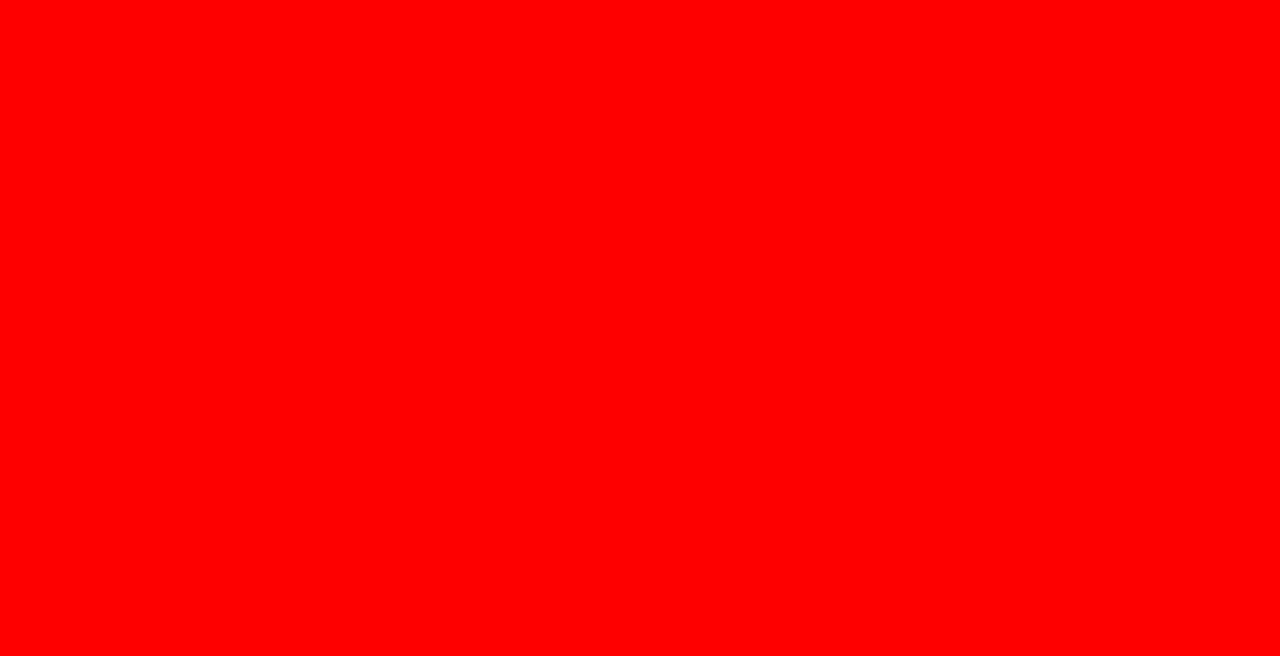
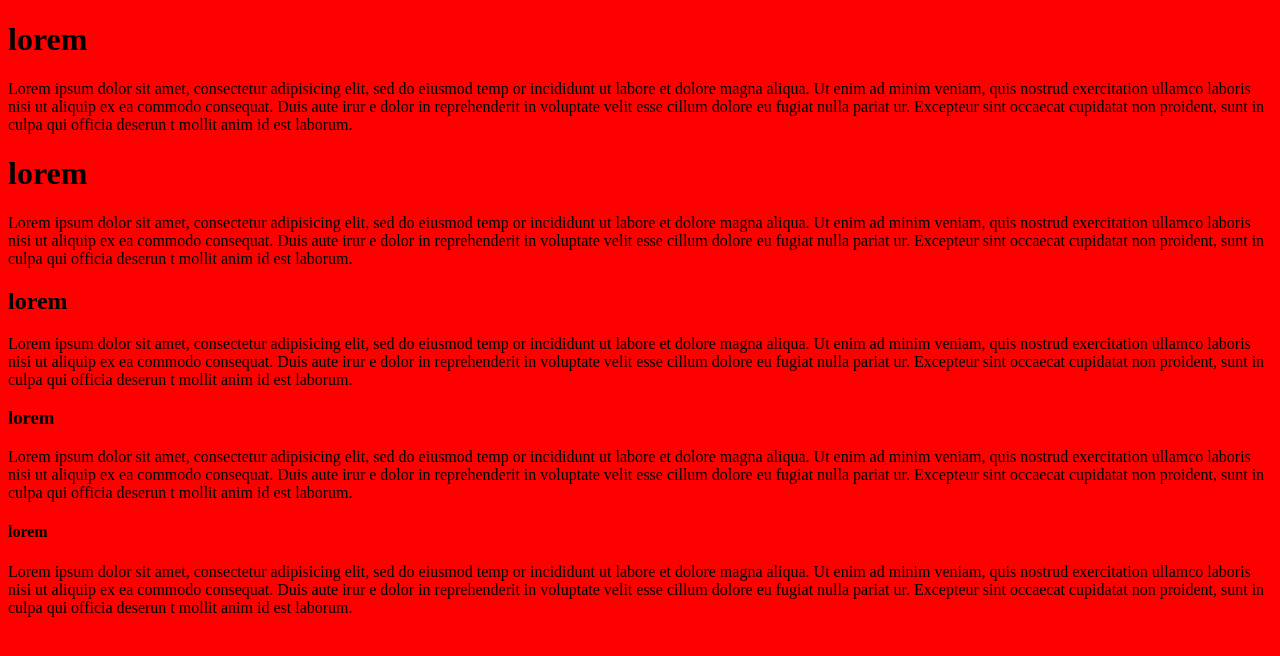
Before and after one commit to aavaldivieso/ejercicioclase12nov, a plain HTML site: page Ejercicio3/index.html in a window 1280 px wide. Drawn offline with Linux system fonts and the light colour scheme.

Commit message:
ejercicio 3 terminado

```diff
--- a/Ejercicio3/index.html
+++ b/Ejercicio3/index.html
@@ -10,5 +10,43 @@
 			</style>
 		</head>
 		<body>
+			<div class="sidebar">
+ <h1> lorem </h1>
+ <p> Lorem ipsum dolor sit amet, consectetur adipisicing elit, sed do eiusmod temp
+or incididunt ut labore et dolore magna aliqua. Ut enim ad minim veniam, quis nostrud
+ exercitation ullamco laboris nisi ut aliquip ex ea commodo consequat. Duis aute irur
+e dolor in reprehenderit in voluptate velit esse cillum dolore eu fugiat nulla pariat
+ur. Excepteur sint occaecat cupidatat non proident, sunt in culpa qui officia deserun
+t mollit anim id est laborum.</p>
+ </div>
+ <div class="main">
+ <h1> lorem </h1>
+ <p> Lorem ipsum dolor sit amet, consectetur adipisicing elit, sed do eiusmod temp
+or incididunt ut labore et dolore magna aliqua. Ut enim ad minim veniam, quis nostrud
+ exercitation ullamco laboris nisi ut aliquip ex ea commodo consequat. Duis aute irur
+e dolor in reprehenderit in voluptate velit esse cillum dolore eu fugiat nulla pariat
+ur. Excepteur sint occaecat cupidatat non proident, sunt in culpa qui officia deserun
+t mollit anim id est laborum.</p>
+ <h2> lorem </h2>
+ <p> Lorem ipsum dolor sit amet, consectetur adipisicing elit, sed do eiusmod temp
+or incididunt ut labore et dolore magna aliqua. Ut enim ad minim veniam, quis nostrud
+ exercitation ullamco laboris nisi ut aliquip ex ea commodo consequat. Duis aute irur
+e dolor in reprehenderit in voluptate velit esse cillum dolore eu fugiat nulla pariat
+ur. Excepteur sint occaecat cupidatat non proident, sunt in culpa qui officia deserun
+t mollit anim id est laborum.</p>
+ <h3> lorem </h3>
+ <p> Lorem ipsum dolor sit amet, consectetur adipisicing elit, sed do eiusmod temp
+or incididunt ut labore et dolore magna aliqua. Ut enim ad minim veniam, quis nostrud
+ exercitation ullamco laboris nisi ut aliquip ex ea commodo consequat. Duis aute irur
+e dolor in reprehenderit in voluptate velit esse cillum dolore eu fugiat nulla pariat
+ur. Excepteur sint occaecat cupidatat non proident, sunt in culpa qui officia deserun
+t mollit anim id est laborum.</p>
+ <h4> lorem </h4>
+ <p> Lorem ipsum dolor sit amet, consectetur adipisicing elit, sed do eiusmod temp
+or incididunt ut labore et dolore magna aliqua. Ut enim ad minim veniam, quis nostrud exercitation ullamco laboris nisi ut aliquip ex ea commodo consequat. Duis aute irur
+e dolor in reprehenderit in voluptate velit esse cillum dolore eu fugiat nulla pariat
+ur. Excepteur sint occaecat cupidatat non proident, sunt in culpa qui officia deserun
+t mollit anim id est laborum.</p>
+ </div>
 		</body>
 		</html>
```
